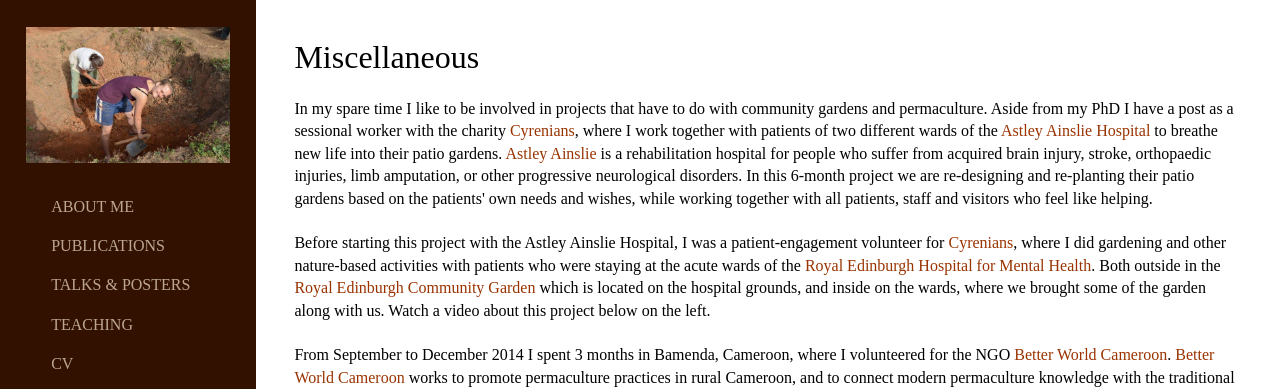
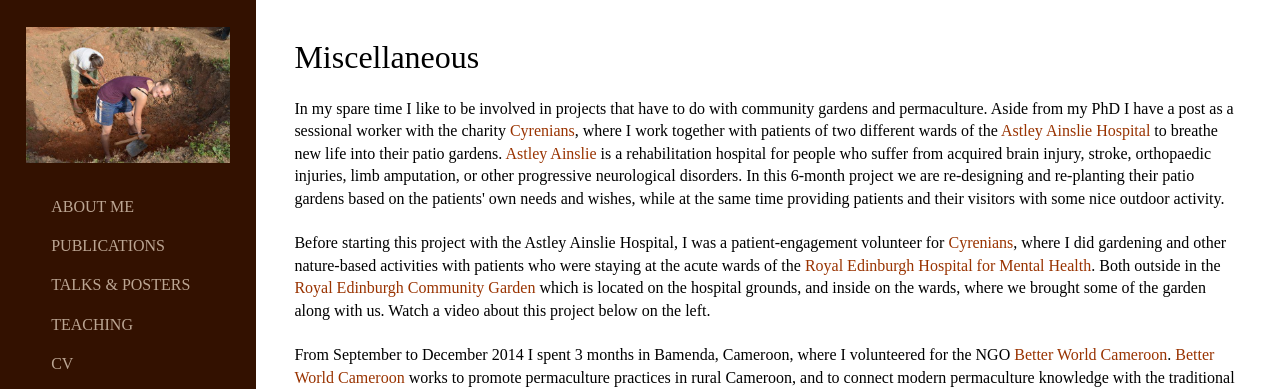
Before and after one commit to marieke-woensdregt/marieke-woensdregt.github.io, a Jekyll site: the page built from misc/index.html, in a window 1280 px wide. Shown: the top 389 px of the page. Built offline with Jekyll 4.4.1, drawn with Linux system fonts in a browser that asks for light colours.

Commit message:
Update index.html

```diff
--- a/misc/index.html
+++ b/misc/index.html
@@ -14,7 +14,7 @@ title: Miscellaneous
 		is a rehabilitation hospital for people who suffer from
 		acquired brain injury, stroke, orthopaedic injuries, limb amputation, or other progressive neurological disorders.
 		In this 6-month project we are re-designing and re-planting their patio gardens based on the patients' own needs and
-		wishes, while working together with all patients, staff and visitors who feel like helping.
+		wishes, while at the same time providing patients and their visitors with some nice outdoor activity.
 
 		<br />
 		<br />
```
